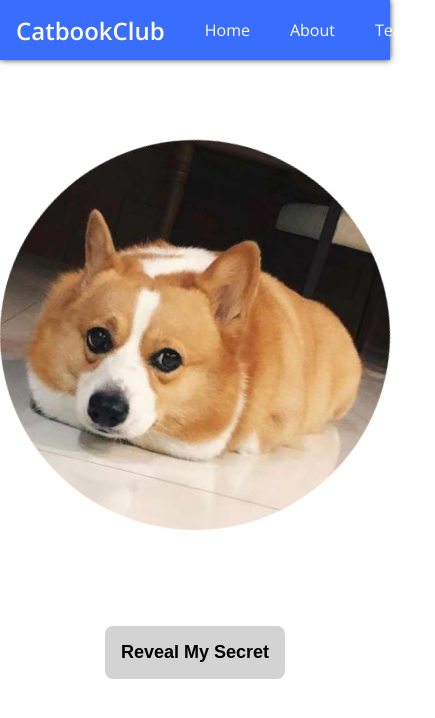
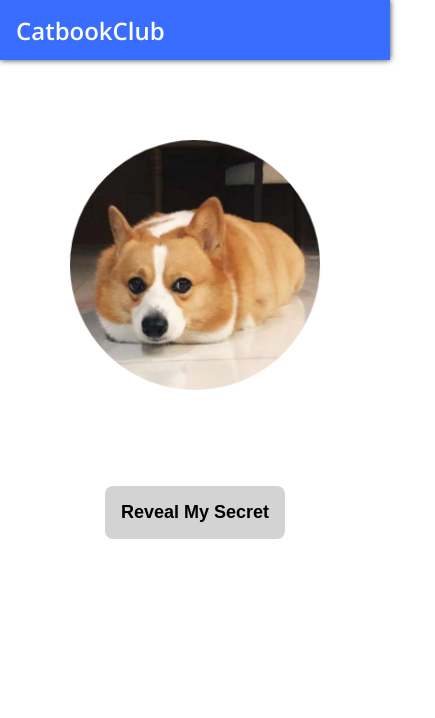
Before and after one commit to MufaroMakiwa/weblab-advanced-css, a React (Create React App) app: page / in a window 390 px wide. Shown: the top 718 px of the page, 435 px wide, since content can reach past the window. Built offline with nearby package versions, Linux system fonts and the light colour scheme.

Commit message:
Adds media queries

```diff
--- a/src/App.css
+++ b/src/App.css
@@ -11,6 +11,7 @@ nav {
   left: 0;
   right: 0;
   height: var(--nav-height);
+  z-index: 999;
 }
 
 nav h1 {
@@ -55,6 +56,7 @@ main img {
   max-width: 400px;
   width: 100%;
   animation: seesaw 4s infinite linear;
+  transition: all 0.3s;
 }
 
 main img:hover {
@@ -204,3 +206,13 @@ main section {
 .hidden {
   display: none;
 }
+
+@media (max-width: 800px) {
+  nav ul {
+    display: none;
+  }
+
+  main img {
+    max-width: 250px;
+  }
+}
```
